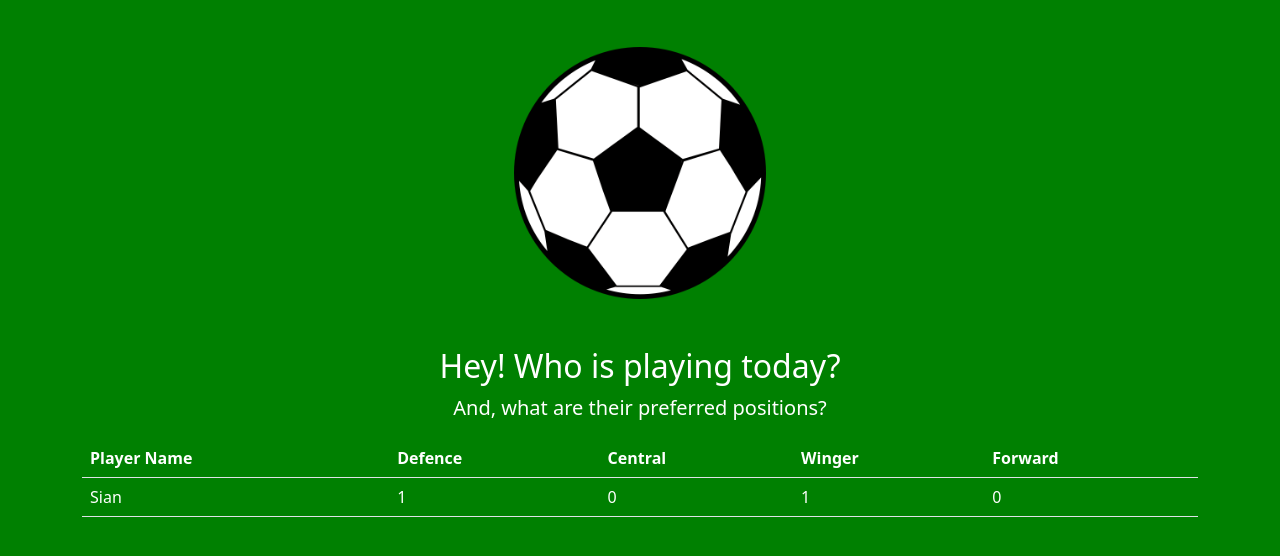
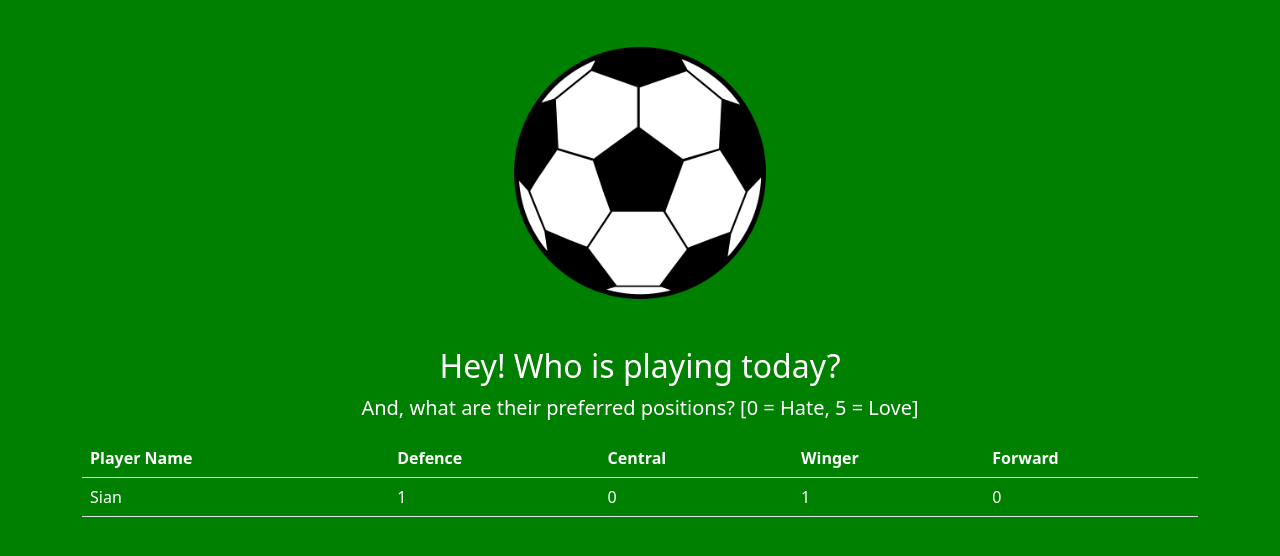
Before and after one commit to superresolusian/auto_pete, a Flask app: page / in a window 1280 px wide. Shown: the part 207-763 px from the top of the page. Run offline with Flask 2, Linux system fonts and the light colour scheme.

Commit message:
Update index.html text

```diff
--- a/app/templates/index.html
+++ b/app/templates/index.html
@@ -12,7 +12,7 @@
 
     <section class="pt-5">
         <h2>Hey! Who is playing today?</h2>
-        <p class="lead">And, what are their preferred positions?</p>
+        <p class="lead">And, what are their preferred positions? [0 = Hate, 5 = Love]</p>
 
         {% include "player_table.html" %}
     </section>
```
